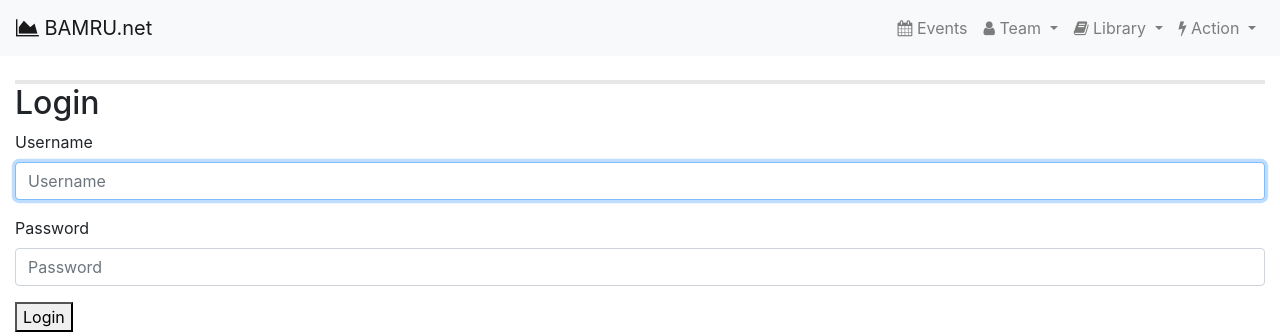
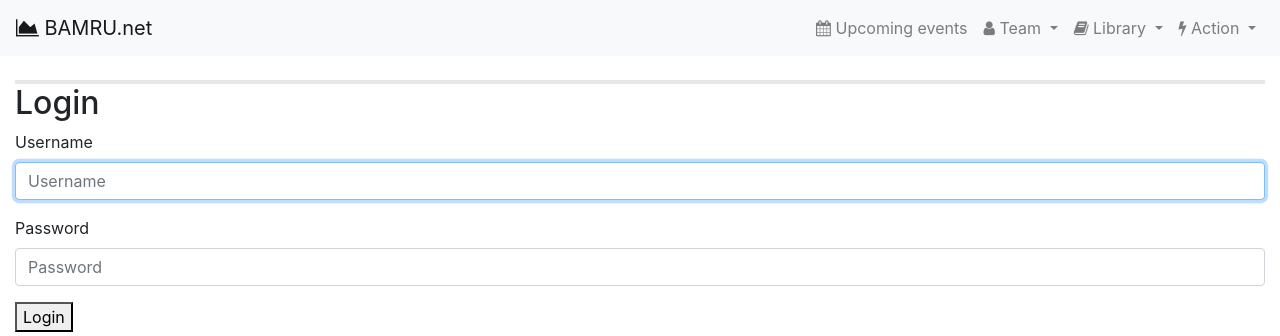
Before and after one commit to BAMRU-Tech/bamru_net, a Django app: a page that uses main/templates/navbar.html in a window 1280 px wide. Shown: the top 336 px of the page. Run offline with Django 3.2, Linux system fonts and the light colour scheme; parts of the project's set-up code (start-up, migrations or seed data) failed here and were passed over; some libraries are stand-ins or nearby versions.

Commit message:
Change toplevel event button to 'upcoming events'

```diff
--- a/main/templates/navbar.html
+++ b/main/templates/navbar.html
@@ -13,7 +13,7 @@
       <li class="nav-item">
         <a class="nav-link" href="{% url 'event_list' %}?current">
           <i class="fa fa-calendar"></i>
-          Events
+          Upcoming events
         </a>
       </li>
       <li class="nav-item dropdown">
```
